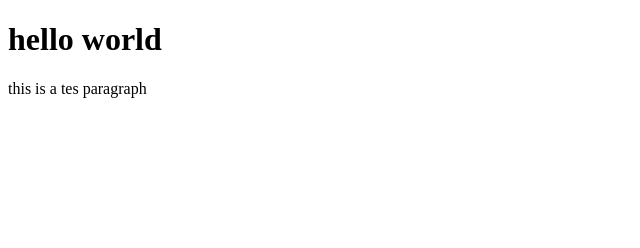
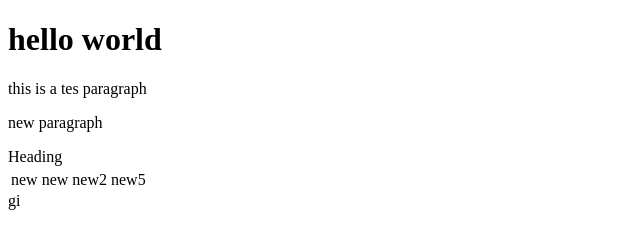
Before and after one commit to ateebahmad321/test1, a plain HTML site: page index.html in a window 1280 px wide. Shown: the whole page, without its empty margins (0-640 px from the left). Drawn offline with Linux system fonts and the light colour scheme.

Commit message:
aded table

```diff
--- a/index.html
+++ b/index.html
@@ -22,6 +22,16 @@
 
         <h1> hello world </h1>
         <p> this is a tes paragraph</p>
+        <p> new paragraph</p>
+        <table>
+
+        <tr>Heading </tr>
+        <td> new</td>
+        <td> new</td>
+        <td> new2</td>
+        <td> new5 </td>
+         </table>
         <script src="" async defer></script>
+
     </body>
-</html>
+</html>gi
```
